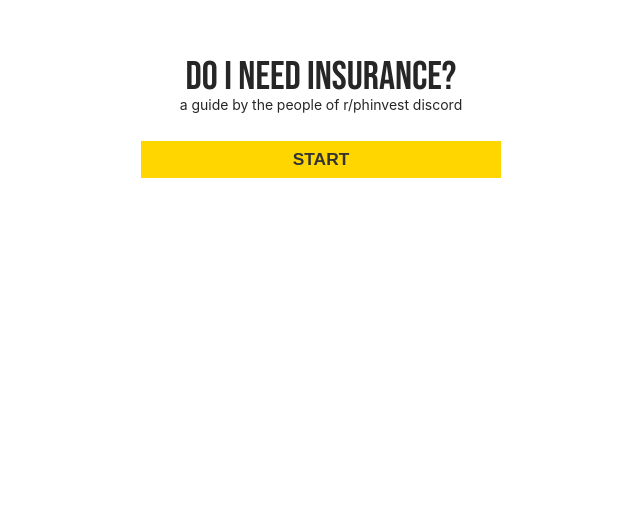
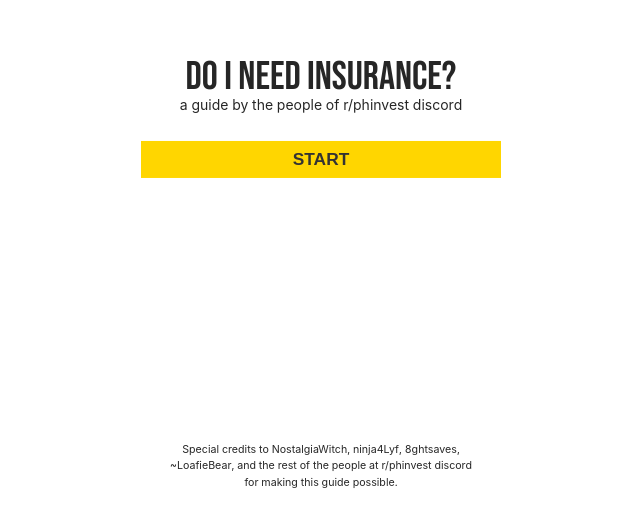
Before and after one commit to Daffodong/insuraflow, a React (Create React App) app: page / in a window 1280 px wide. Shown: the part 288-800 px from the top of the page, without its empty margins (319-959 px from the left). Built offline with nearby package versions, Linux system fonts and the light colour scheme.

Commit message:
add credits

```diff
--- a/src/App.css
+++ b/src/App.css
@@ -153,6 +153,21 @@
   color: white;
 }
 
+.credits{
+  width:100%;
+  text-align: center;
+  position: fixed;
+  bottom:0;
+}
+
+.credits p{
+  font-size: 8pt;
+  width:320px;
+  padding: 5px;
+  padding-bottom: 20px;
+  margin: 0 auto;
+}
+
 @media screen and (max-width: 360px) {
   body{
   }
--- a/src/TitlePage.js
+++ b/src/TitlePage.js
@@ -5,6 +5,7 @@ import './App.css';
 export const TitlePage = props => {
     let { node, setNode } = props;
     return (
+        <div>
             <div class="centered">
                 <div class="">
                     <div class="text-center">
@@ -14,5 +15,11 @@ export const TitlePage = props => {
                     <button class="option space start-button" block="true" type="primary" onClick = {() => setNode(node.start)}>START</button>
                 </div>
         </div>
+        <div class="credits">
+            <p>
+                Special credits to NostalgiaWitch, ninja4Lyf, 8ghtsaves, ~LoafieBear, and the rest of the people at r/phinvest discord for making this guide possible.
+                </p>
+        </div>
+      </div>
     )
 }
--- a/src/data.js
+++ b/src/data.js
@@ -42,7 +42,7 @@ const estatePlanningKeyPoint = {
                     "recommendationIntro": "Want to learn more about Whole life products? Explore more at: ",
                     "recommendations": [
                         {
-                            message: "r/phinvest's Whole Life Insurance topic compilation.",
+                            message: "r/phinvest's whole life insurance topic compilation.",
                             link: "https://www.reddit.com/r/phinvest/wiki/topicindex#wiki_whole_life_insurance"
                         }
                     ]
@@ -56,7 +56,7 @@ const estatePlanningKeyPoint = {
                         "recommendationIntro": "Want to learn more about BTID? Explore more at: ",
                         "recommendations": [
                             {
-                                message: "r/phinvest's BTID topic compilation.",
+                                message: "r/phinvest's btid topic compilation.",
                                 link: "https://www.reddit.com/r/phinvest/wiki/topicindex#wiki_btid"
                             }
                         ]
@@ -67,7 +67,7 @@ const estatePlanningKeyPoint = {
                         "recommendationIntro": "Want to learn more about VUL? Explore more at: ",
                         "recommendations": [
                             {
-                                message: "r/phinvest's VUL topic compilation.",
+                                message: "r/phinvest's vul topic compilation.",
                                 link: "https://www.reddit.com/r/phinvest/wiki/topicindex#wiki_investment-linked_insurance_.28vul.29"
                             }
                         ]
@@ -87,7 +87,14 @@ const keyPoint = {
         "yes": estatePlanningKeyPoint,
         "no": {
             "message": "Life insurance may not be a priority for now.",
-            "type": "FINAL"
+            "type": "FINAL",
+            "recommendationIntro": "Want to learn more about other topics? Explore more at: ",
+            "recommendations": [
+                {
+                    message: "r/phinvest's Topic Index.",
+                    link: "https://www.reddit.com/r/phinvest/wiki/topicindex"
+                }
+            ]
         }
 
     },
@@ -103,18 +110,39 @@ const keyPoint = {
                 "message": "Can I afford to pay relatively higher premiums for a long period of time?",
                 "yes": {
                     "message": "Consider getting a whole life product.",
-                    "type": "FINAL"
+                    "type": "FINAL",
+                    "recommendationIntro": "Want to learn more about Whole life products? Explore more at: ",
+                    "recommendations": [
+                        {
+                            message: "r/phinvest's whole life insurance topic compilation.",
+                            link: "https://www.reddit.com/r/phinvest/wiki/topicindex#wiki_whole_life_insurance"
+                        }
+                    ]
                 },
                 "no": {
                     "type": "QUESTION",
                     "message": "Am I willing to put in time and effort in learning how to invest on my own?",
                     "yes": {
                         "message": "BTID - Buy term, invest the difference.",
-                        "type": "FINAL"
+                        "type": "FINAL",
+                        "recommendationIntro": "Want to learn more about BTID? Explore more at: ",
+                        "recommendations": [
+                            {
+                                message: "r/phinvest's btid topic compilation.",
+                                link: "https://www.reddit.com/r/phinvest/wiki/topicindex#wiki_btid"
+                            }
+                        ]
                     },
                     "no": {
                         "message": "Look for an inexpensive VUL or a limited pay product.",
-                        "type": "FINAL"
+                        "type": "FINAL",
+                        "recommendationIntro": "Want to learn more about VUL? Explore more at: ",
+                        "recommendations": [
+                            {
+                                message: "r/phinvest's vul topic compilation.",
+                                link: "https://www.reddit.com/r/phinvest/wiki/topicindex#wiki_investment-linked_insurance_.28vul.29"
+                            }
+                        ]
                     }
                 }
             },
@@ -136,7 +164,7 @@ const amIHealthyKeyPoint = {
         "recommendationIntro": "Not sure where to get CI? You may start from here: ",
         "recommendations": [
             {
-                message: "r/phinvest's Self-insurance topic compilation.",
+                message: "r/phinvest's self-insurance topic compilation.",
                 link: "https://www.reddit.com/r/phinvest/wiki/topicindex#wiki_critical_illness_insurance"
             }
         ]
@@ -157,7 +185,7 @@ export const data = {
             "recommendationIntro": "Curious to learn more? You may start from here: ",
             "recommendations": [
                 {
-                    message: "r/phinvest's Self-insurance topic compilation.",
+                    message: "r/phinvest's self-insurance topic compilation.",
                     link: "https://www.reddit.com/r/phinvest/wiki/topicindex#wiki_self-insurance"
                 }
             ]
@@ -178,7 +206,7 @@ export const data = {
                     "recommendationIntro": "No idea about HMOs? You may start from here:",
                     "recommendations": [
                         {
-                            message: "r/phinvest's HMO topic compilation.",
+                            message: "r/phinvest's hmo topic compilation.",
                             link: "https://www.reddit.com/r/phinvest/wiki/topicindex#wiki_hmo"
                         }
                     ]
```
Lines whose indentation alone changed are shown as unchanged.
